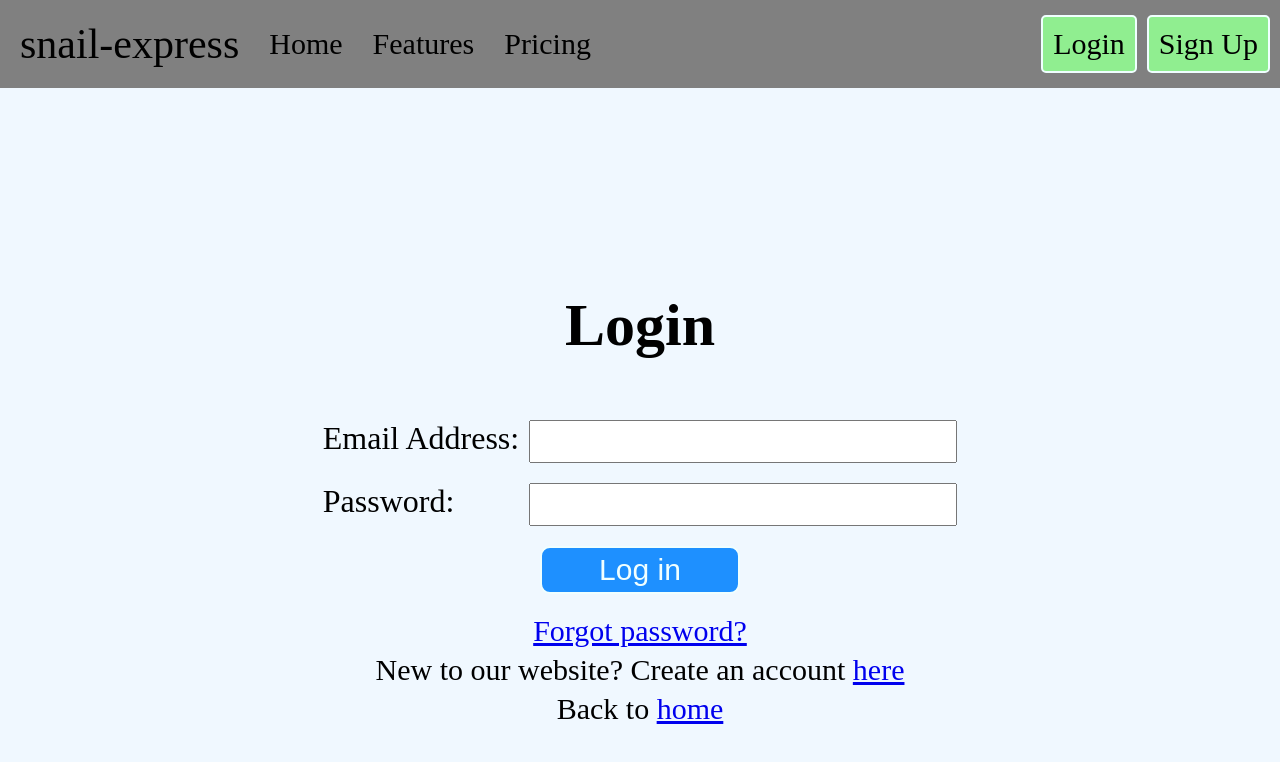
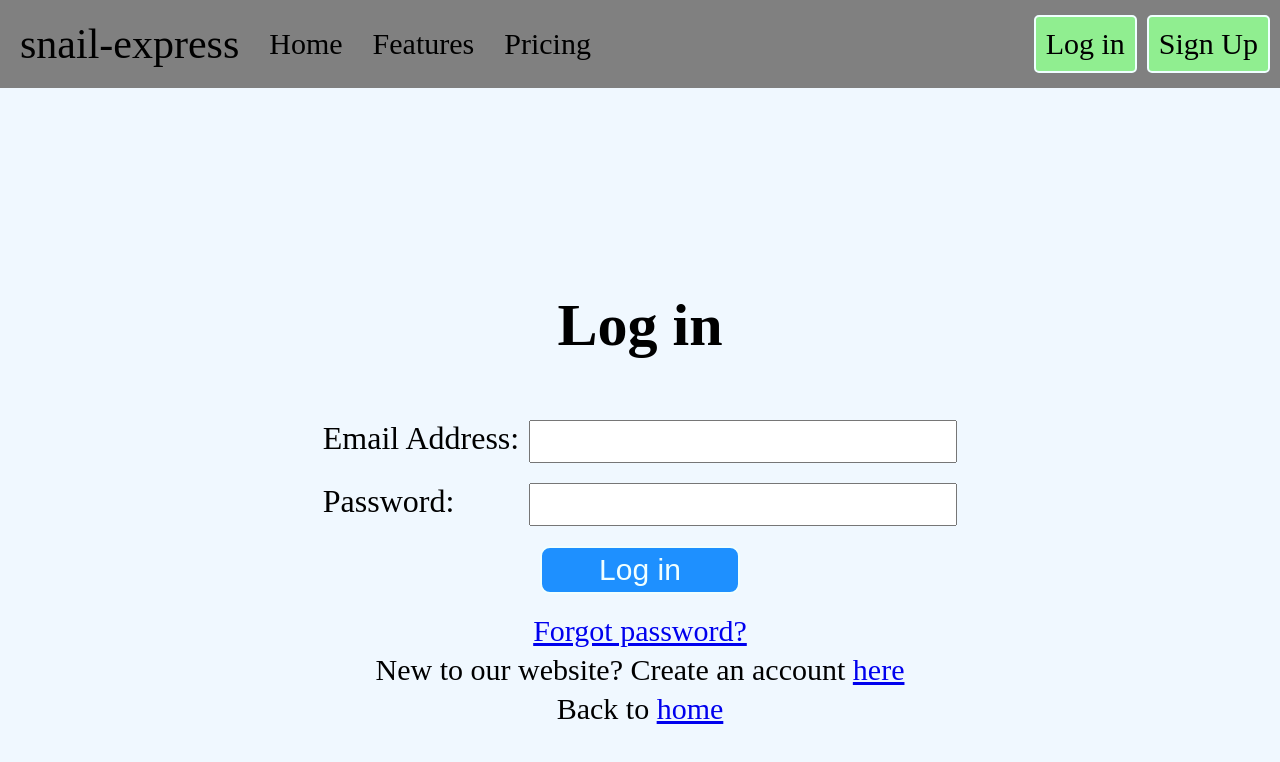
Before and after one commit to nicholas-yongjing/snail-express, a React (Create React App) app: page /login in a window 1280 px wide. Shown: the top 762 px of the page. Built offline with nearby package versions, Linux system fonts and the light colour scheme; no server answers.

Commit message:
Clean up landing page and log in page

```diff
--- a/src/components/App.js
+++ b/src/components/App.js
@@ -1,22 +1,19 @@
 import React from "react";
+import { BrowserRouter as Router, Route, Routes } from "react-router-dom";
 import { AuthProvider } from "../contexts/AuthContext";
-import { BrowserRouter as Router, Route, Routes } from "react-router-dom";
 
+import LandingPage from "./LandingPage";
 import SignUp from "./SignUp";
+import Login from "./Login";
+import ForgotPassword from "./ForgotPassword";
+import PrivateRoute from "./PrivateRoute";
 import Dashboard from "./Dashboard";
-import Login from "./Login";
-import PrivateRoute from "./PrivateRoute";
+import Profile from "./Profile";
 import UpdateProfile from "./UpdateProfile";
-import LandingPage from "./LandingPage";
-import ForgotPassword from "./ForgotPassword";
-import Profile from "./Profile";
 
 import '../style.css';
 
-//Do we need this?
-import NavigationBar from "./NavigationBar";
-
-function App() {
+export default function App() {
   return (
     <Router>
       <AuthProvider>
@@ -28,11 +25,8 @@ function App() {
           <Route path="/dashboard" element={<PrivateRoute><Dashboard /></PrivateRoute>}></Route>
           <Route path="/update-profile" element={<PrivateRoute><UpdateProfile /></PrivateRoute>}></Route>
           <Route path="/profile" element={<PrivateRoute><Profile /></PrivateRoute>}></Route>
-          <Route path="/navigation-bar" element={<NavigationBar />}> </Route>
         </Routes>
       </AuthProvider>
     </Router>
   );
 }
-
-export default App;
--- a/src/components/Login.js
+++ b/src/components/Login.js
@@ -1,7 +1,6 @@
 import React, { useRef, useState } from "react";
-import { Form, Button, Card, Alert } from "react-bootstrap";
+import { Link, useNavigate } from "react-router-dom";
 import { useAuth } from "../contexts/AuthContext";
-import { Link, useNavigate } from "react-router-dom";
 
 import NavigationBar from "./NavigationBar";
 
@@ -32,15 +31,15 @@ export default function Login() {
     <div>
       <NavigationBar />
       <div className="log-in">
-        <h1>Login</h1>
+        <h1>Log in</h1>
         {error && <div className="login-failed">{error}</div>}
         <form onSubmit={handleSubmit}>
           <div>
-            <label for='email'>Email Address: </label>
+            <label htmlFor='email'>Email Address: </label>
             <input type='email' id='email' ref={emailRef} required></input>
           </div>
           <div>
-            <label for='password'>Password: </label>
+            <label htmlFor='password'>Password: </label>
             <input type='password' id='password' ref={passwordRef} required></input>
           </div>
           <button disabled={loading} type="submit">
--- a/src/components/NavigationBar.js
+++ b/src/components/NavigationBar.js
@@ -1,6 +1,6 @@
 import React, { useState } from "react";
+import { Link, useNavigate } from "react-router-dom";
 import { useAuth } from "../contexts/AuthContext";
-import { Link, useNavigate } from "react-router-dom";
 
 export default function NavigationBar() {
   const [error, setError] = useState("");
@@ -27,7 +27,7 @@ export default function NavigationBar() {
           <Link to="/">Pricing</Link>
         </div>
         <nav className="nav-bar-right">
-          <Link to="/login">Login</Link>
+          <Link to="/login">Log in</Link>
           <Link to="/signup">Sign Up</Link>
         </nav>
       </nav>
```
